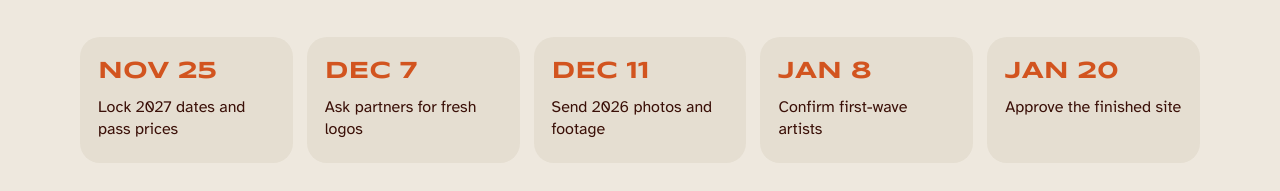
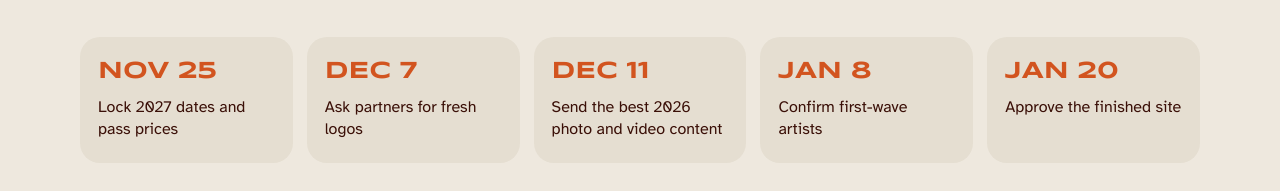
Before and after one commit to founding-kyra/trancendance-proposal, a plain HTML site: page index.html in a window 1280 px wide. Shown: the part 4028-4219 px from the top of the page. Drawn offline with nearby package versions, Linux system fonts and the light colour scheme.

Commit message:
Dec 11 checkpoint wording
Co-Authored-By: Claude Opus 5.5 <noreply@anthropic.com>

```diff
--- a/index.html
+++ b/index.html
@@ -431,7 +431,7 @@ footer img { height: 54px; width: auto; margin: 0 auto; }
   <div class="checks">
     <div class="check"><div class="d">Nov 25</div><p>Lock 2027 dates and pass prices</p></div>
     <div class="check"><div class="d">Dec 7</div><p>Ask partners for fresh logos</p></div>
-    <div class="check"><div class="d">Dec 11</div><p>Send 2026 photos and footage</p></div>
+    <div class="check"><div class="d">Dec 11</div><p>Send the best 2026 photo and video content</p></div>
     <div class="check"><div class="d">Jan 8</div><p>Confirm first-wave artists</p></div>
     <div class="check"><div class="d">Jan 20</div><p>Approve the finished site</p></div>
   </div>
```
